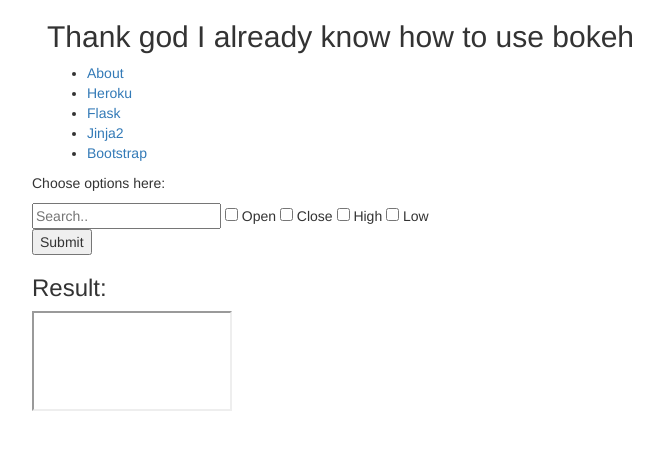
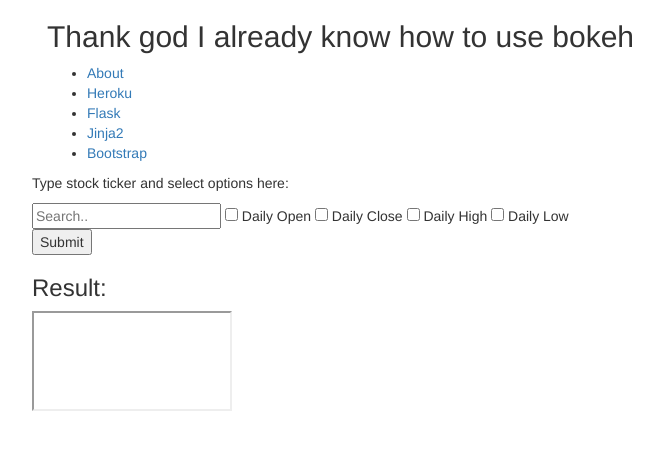
Before and after one commit to ahhuang007/herokutest, a Flask app: page / in a window 1280 px wide. Shown: the top 450 px of the page, without its empty margins (23-686 px from the left). Run offline with Flask 2, Linux system fonts and the light colour scheme; some libraries are stand-ins or nearby versions.

Commit message:
fiddling with html p2

```diff
--- a/app.py
+++ b/app.py
@@ -1,14 +1,18 @@
 from flask import Flask, render_template, request, redirect
 
 app = Flask(__name__)
+app.vars = {}
 
-@app.route('/')
+@app.route('/', methods = ['GET', 'POST'])
 def index():
-  return render_template('index.html')
+    return render_template('index.html')
+
 
 @app.route('/about')
 def about():
-  return render_template('about.html')
+    return render_template('about.html')
+
+
 
 if __name__ == '__main__':
-  app.run(port=33507)
+    app.run(port=33507, debug = True)
--- a/templates/index.html
+++ b/templates/index.html
@@ -25,13 +25,13 @@
             <li><a target="_blank" href="http://getbootstrap.com/">Bootstrap</a></li>
           </ul>
         </div>
-		<form action="//https://mighty-escarpment-93054.herokuapp.com/" target="result" method="get">
-		<p>Choose options here:</p>
-			<input type="text" placeholder="Search..">
-			<input type="checkbox" name="op" value="Daily Open"> Open
-			<input type="checkbox" name="op" value="Daily Close"> Close
-			<input type="checkbox" name="op" value="Daily High"> High
-			<input type="checkbox" name="op" value="Daily Low"> Low
+		<form action="/index" target="result" method="post">
+		<p>Type stock ticker and select options here:</p>
+			<input type="text" name = "ticker" placeholder="Search..">
+			<input type="checkbox" name="open" value="Open">  Daily Open
+			<input type="checkbox" name="close" value="Close"> Daily Close
+			<input type="checkbox" name="high" value="High"> Daily High
+			<input type="checkbox" name="low" value="Low"> Daily Low
 			<p><input type="submit" value="Submit"></p>
 		</form>
 		<h3>Result:</h3>
```
